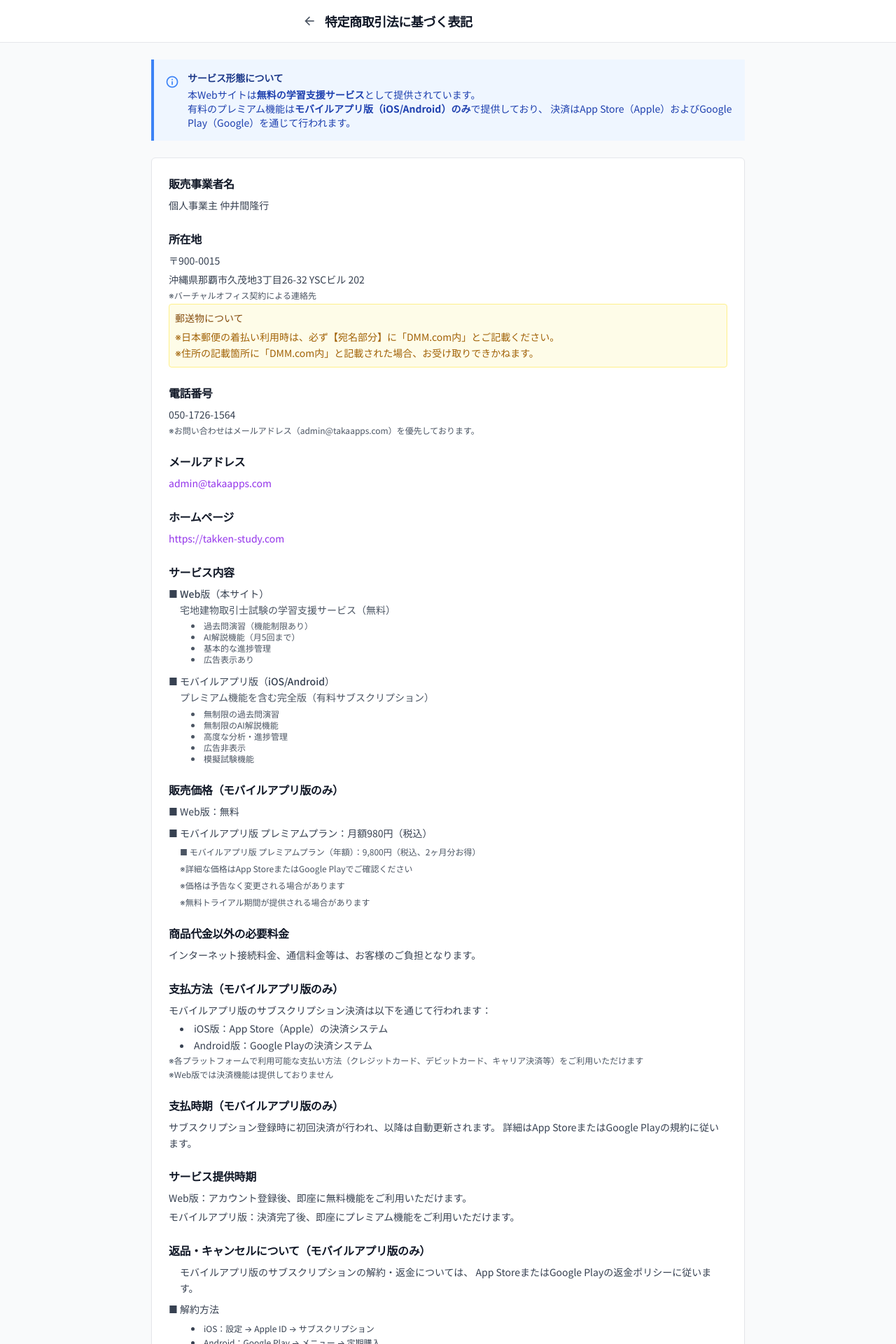
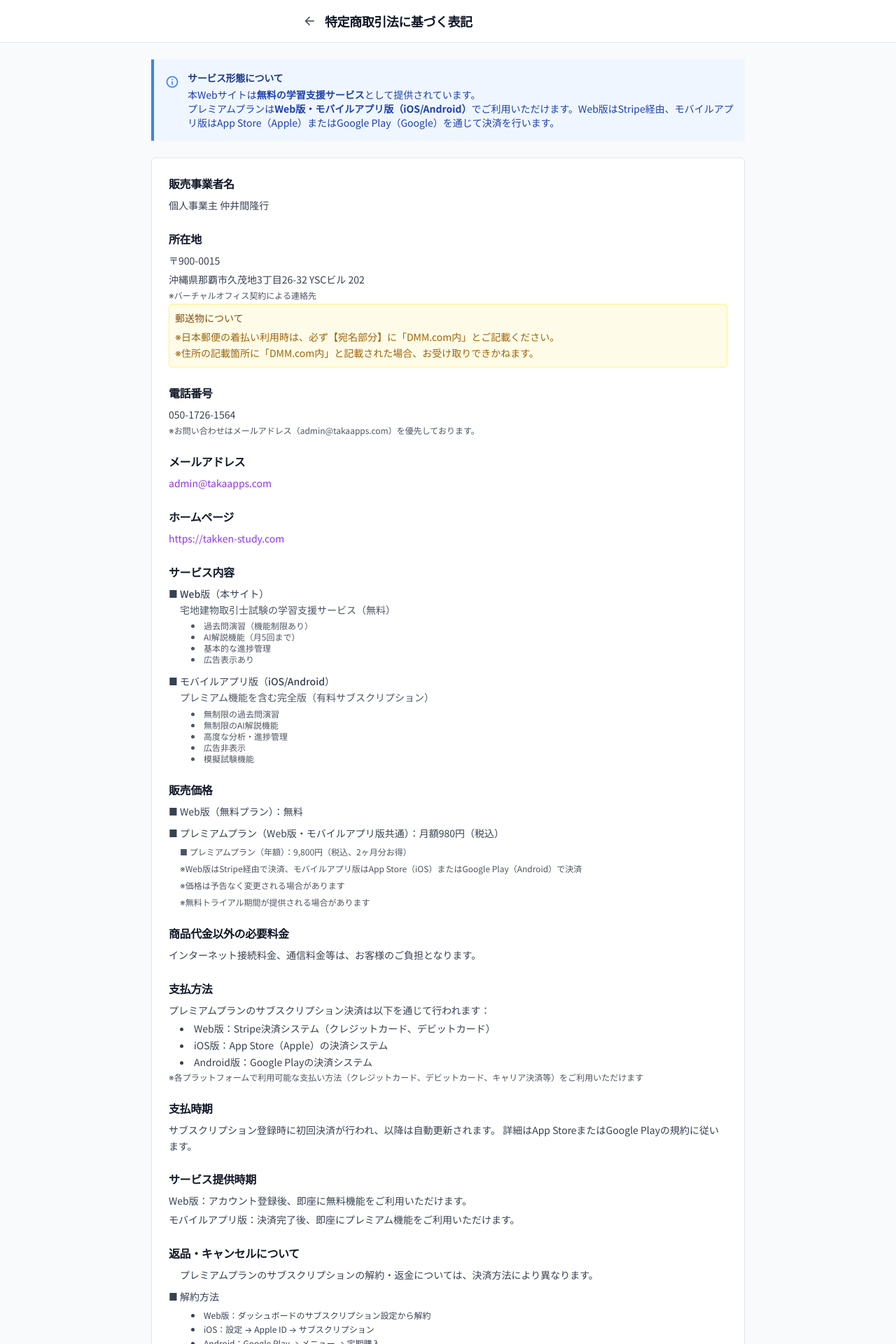
Before and after one commit to TAKAMONTA/takken, a Next.js app: page /legal in a window 1280 px wide. Shown: the top 1920 px of the page at 70% size. Built offline with nearby package versions, Linux system fonts and the light colour scheme.

Commit message:
feat: プレミアムプランの説明をWeb版対応に更新（モバイルのみ→Web版・モバイル版両対応）

```diff
--- a/app/legal/page.tsx
+++ b/app/legal/page.tsx
@@ -33,10 +33,9 @@ export default function LegalPage() {
                 本Webサイトは<strong>無料の学習支援サービス</strong>
                 として提供されています。
                 <br />
-                有料のプレミアム機能は
-                <strong>モバイルアプリ版（iOS/Android）のみ</strong>
-                で提供しており、 決済はApp Store（Apple）およびGoogle
-                Play（Google）を通じて行われます。
+                プレミアムプランは
+                <strong>Web版・モバイルアプリ版（iOS/Android）</strong>
+                でご利用いただけます。Web版はStripe経由、モバイルアプリ版はApp Store（Apple）またはGoogle Play（Google）を通じて決済を行います。
               </p>
             </div>
           </div>
@@ -153,18 +152,18 @@ export default function LegalPage() {
 
             <section>
               <h2 className="text-base font-semibold mb-2 text-gray-900">
-                販売価格（モバイルアプリ版のみ）
+                販売価格
               </h2>
               <div className="space-y-2">
-                <p>■ Web版：無料</p>
+                <p>■ Web版（無料プラン）：無料</p>
                 <p>
-                  ■ モバイルアプリ版 プレミアムプラン：月額980円（税込）
+                  ■ プレミアムプラン（Web版・モバイルアプリ版共通）：月額980円（税込）
                 </p>
                 <p className="text-xs text-gray-600 ml-4">
-                  ■ モバイルアプリ版 プレミアムプラン（年額）：9,800円（税込、2ヶ月分お得）
+                  ■ プレミアムプラン（年額）：9,800円（税込、2ヶ月分お得）
                 </p>
                 <p className="text-xs text-gray-600 ml-4">
-                  ※詳細な価格はApp StoreまたはGoogle Playでご確認ください
+                  ※Web版はStripe経由で決済、モバイルアプリ版はApp Store（iOS）またはGoogle Play（Android）で決済
                 </p>
                 <p className="text-xs text-gray-600 ml-4">
                   ※価格は予告なく変更される場合があります
@@ -186,28 +185,26 @@ export default function LegalPage() {
 
             <section>
               <h2 className="text-base font-semibold mb-2 text-gray-900">
-                支払方法（モバイルアプリ版のみ）
+                支払方法
               </h2>
               <div className="space-y-1">
                 <p>
-                  モバイルアプリ版のサブスクリプション決済は以下を通じて行われます：
+                  プレミアムプランのサブスクリプション決済は以下を通じて行われます：
                 </p>
                 <ul className="list-disc list-inside ml-4 space-y-1">
+                  <li>Web版：Stripe決済システム（クレジットカード、デビットカード）</li>
                   <li>iOS版：App Store（Apple）の決済システム</li>
                   <li>Android版：Google Playの決済システム</li>
                 </ul>
                 <p className="text-xs text-gray-600 mt-2">
                   ※各プラットフォームで利用可能な支払い方法（クレジットカード、デビットカード、キャリア決済等）をご利用いただけます
                 </p>
-                <p className="text-xs text-gray-600">
-                  ※Web版では決済機能は提供しておりません
-                </p>
               </div>
             </section>
 
             <section>
               <h2 className="text-base font-semibold mb-2 text-gray-900">
-                支払時期（モバイルアプリ版のみ）
+                支払時期
               </h2>
               <p>
                 サブスクリプション登録時に初回決済が行われ、以降は自動更新されます。
@@ -229,24 +226,25 @@ export default function LegalPage() {
 
             <section>
               <h2 className="text-base font-semibold mb-2 text-gray-900">
-                返品・キャンセルについて（モバイルアプリ版のみ）
+                返品・キャンセルについて
               </h2>
               <div className="space-y-2">
                 <p className="ml-4">
-                  モバイルアプリ版のサブスクリプションの解約・返金については、
-                  App StoreまたはGoogle Playの返金ポリシーに従います。
+                  プレミアムプランのサブスクリプションの解約・返金については、決済方法により異なります。
                 </p>
 
                 <p className="font-medium mt-3">■ 解約方法</p>
                 <ul className="list-disc list-inside ml-8 space-y-1 text-xs">
+                  <li>Web版：ダッシュボードのサブスクリプション設定から解約</li>
                   <li>iOS：設定 → Apple ID → サブスクリプション</li>
                   <li>Android：Google Play → メニュー → 定期購入</li>
                 </ul>
 
                 <p className="font-medium mt-3">■ 返金について</p>
                 <p className="ml-4 text-xs">
-                  返金を希望される場合は、AppleまたはGoogleのサポートに直接お問い合わせください。
-                  サービス提供者側では返金処理を行うことができません。
+                  Web版：初回購入後7日以内の返金に応じます。お問い合わせページからご連絡ください。
+                  <br />
+                  モバイルアプリ版：返金を希望される場合は、AppleまたはGoogleのサポートに直接お問い合わせください。サービス提供者側では返金処理を行うことができません。
                 </p>
               </div>
             </section>
--- a/app/page.tsx
+++ b/app/page.tsx
@@ -197,14 +197,18 @@ export default function Home() {
                 </div>
                 <div>
                   <p className="font-medium text-gray-900 mb-1">
-                    プレミアムプラン（モバイルアプリ版のみ）
+                    プレミアムプラン
                   </p>
-                  <p className="text-sm text-gray-600">
-                    iOS/Androidアプリで月額980円（税込）でAI機能無制限、広告非表示などの特典をご利用いただけます
+                  <p className="text-sm text-gray-600 mb-2">
+                    Web版・iOS/Androidアプリで月額980円（税込）でAI機能無制限、広告非表示などの特典をご利用いただけます
                   </p>
-                  <p className="text-xs text-gray-500 mt-1">
-                    ※Web版は無料でご利用いただけます
-                  </p>
+                  <Link
+                    href="/subscription/pricing"
+                    className="text-sm text-purple-600 hover:text-purple-700 font-medium inline-flex items-center gap-1"
+                  >
+                    料金プランを見る
+                    <i className="ri-arrow-right-s-line"></i>
+                  </Link>
                 </div>
               </div>
             </div>
--- a/app/subscription/page.tsx
+++ b/app/subscription/page.tsx
@@ -29,14 +29,14 @@ export default function SubscriptionPage() {
             <i className="ri-information-line text-blue-500 text-xl mr-3 mt-0.5"></i>
             <div>
               <h3 className="text-sm font-semibold text-blue-900 mb-1">
-                プレミアム機能について
+                プレミアムプランについて
               </h3>
               <p className="text-sm text-blue-800">
-                プレミアム機能は
-                <strong>モバイルアプリ版（iOS/Android）のみ</strong>
-                で提供しています。
+                プレミアムプランは
+                <strong>Web版・iOS/Androidアプリ</strong>
+                でご利用いただけます。
                 <br />
-                Web版は無料でご利用いただけます。
+                Stripe経由で安全に決済できます。
               </p>
             </div>
           </div>
@@ -66,7 +66,7 @@ export default function SubscriptionPage() {
         <div className="bg-white rounded-lg shadow-sm border border-gray-200 p-6 mb-6">
           <h2 className="text-lg font-semibold text-gray-900 mb-4 flex items-center gap-2">
             <i className="ri-vip-crown-line text-purple-600"></i>
-            プレミアム機能（モバイルアプリ版）
+            プレミアムプランの機能
           </h2>
 
           <div className="space-y-3 mb-6">
@@ -113,13 +113,19 @@ export default function SubscriptionPage() {
             </div>
           </div>
 
-          <div className="bg-purple-50 rounded-lg p-4">
+          <div className="bg-purple-50 rounded-lg p-4 mb-4">
             <p className="text-sm text-purple-900 font-medium mb-1">
               月額 980円（税込）
             </p>
-            <p className="text-xs text-purple-700">
-              ※詳細な価格はApp Store/Google Playでご確認ください
+            <p className="text-xs text-purple-700 mb-2">
+              Web版・iOS/Androidアプリでご利用いただけます
             </p>
+            <Link
+              href="/subscription/pricing"
+              className="text-xs text-purple-600 hover:text-purple-700 font-medium underline"
+            >
+              料金プラン詳細を見る
+            </Link>
           </div>
         </div>
 
--- a/app/support/page.tsx
+++ b/app/support/page.tsx
@@ -13,7 +13,7 @@ export default function SupportPage() {
       items: [
         {
           q: "Web版で課金できますか？",
-          a: "Web版は無料でご利用いただけます。プレミアム機能の課金はモバイルアプリ版（iOS/Android）のみで提供しています。App StoreまたはGoogle Playから安全に決済いただけます。",
+          a: "はい、Web版でもStripe経由でプレミアムプランにご登録いただけます。クレジットカードまたはデビットカードで安全に決済いただけます。モバイルアプリ版（iOS/Android）では、App StoreまたはGoogle Playから決済できます。",
         },
         {
           q: "プレミアムプランの料金は？",
```
